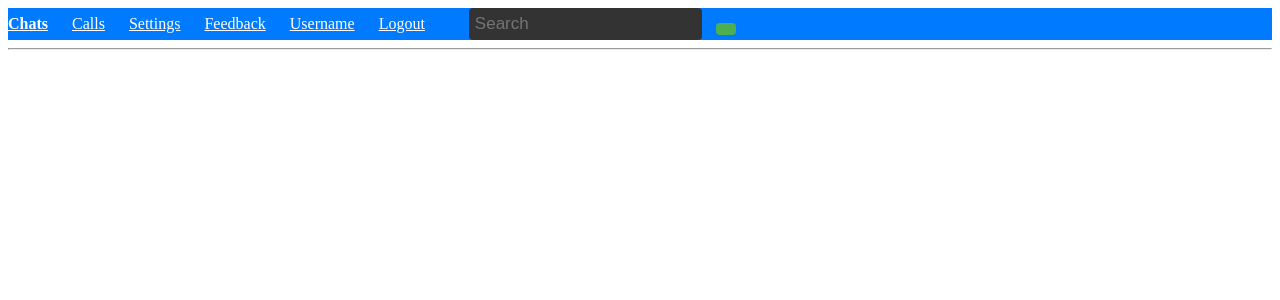
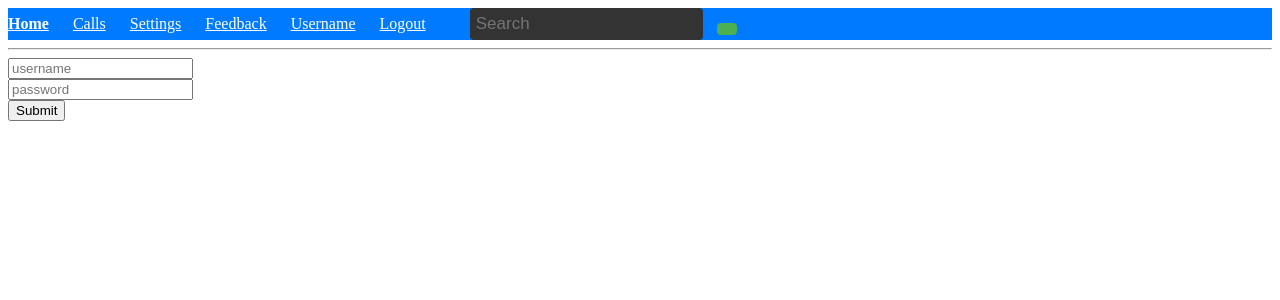
Before and after one commit to brightbunhu/Chatapp, a Django app: page / in a window 1280 px wide. Shown: the top 300 px of the page. Run offline with Django 5.2, Linux system fonts and the light colour scheme; the visitor is signed in with stand-in values (Sample User, id 1); data that the repository does not hold is empty.

Commit message:
Login, logout sorted

```diff
--- a/chat/capp/urls.py
+++ b/chat/capp/urls.py
@@ -2,13 +2,15 @@ from django.urls import path
 from . import views
 
 urlpatterns =[
-    path('', views.home, name='home'),
+    path('home/', views.home, name='home'),
     path('inbox/', views.inbox, name='inbox'),
-    path('chats/', views.inbox, name='chats'),
+    #path('chats/', views.inbox, name='chats'),
     path('calls/', views.call, name='calls'),
     path('feedback/', views.feedback, name='feedback'),
     path('profile/', views.profile, name='profile'),
     path('settings/', views.settings, name='settings'),
     path('kall/', views.kall, name='kall'),
     path('register/', views.register, name='register'),
+    path('', views.login, name='login'),
+    path('logout/', views.login, name='logout'),
 ]
--- a/chat/capp/views.py
+++ b/chat/capp/views.py
@@ -54,8 +54,30 @@ def register(request):
 
         else:
             messages.info(request, "PAssword didnt match ")
-        return redirect('home')
+        return redirect('login')
 
 
     else:
         return render(request, 'register.html')
+
+
+def login(request):
+    if request.method == "POST":
+        username = request.POST["username"]
+        password = request.POST["password"]
+        user = auth.authenticate(username=username, password=password)
+        if user is not None:
+            auth.login(request, user)
+            return redirect('home')
+        else:
+            messages.info(request, "Invalid Credentials")
+            return redirect('login')
+    else:
+        return render(request, 'login.html')
+
+
+
+
+def logout(request):
+    auth.logout(request)
+    return redirect('/')
--- a/chat/templates/inbox.html
+++ b/chat/templates/inbox.html
@@ -26,7 +26,7 @@
                 <a class="nav-link" href="/block/" style="color: #fff;">Block</a>
             </li>
             <li class="nav-item">
-              <a class="nav-link" href="/" style="color: #fff;">Home</a>
+              <a class="nav-link" href="/home/" style="color: #fff;">Home</a>
             </li>
 
           </ul>
--- /dev/null
+++ b/chat/templates/login.html
@@ -0,0 +1,14 @@
+{%  include "navbar.html" %}
+{% block content %}
+<form action"login" method="Post">
+    {% csrf_token %}
+
+ <input type="text"  name="username" placeholder="username"><br>
+ <input type="text"  name="password" placeholder="password"><br>
+
+ <input type="submit">
+</form>
+{% for message in  messages%}
+ <h1 color="red">Error: {{message}}</h1>
+{% endfor %}
+{% endblock  %}
--- a/chat/templates/navbar.html
+++ b/chat/templates/navbar.html
@@ -21,12 +21,18 @@
     <nav class="navbar bg-dark border-bottom border-body" data-bs-theme="dark">
         <div class="container-fluid">
           <div class="navbar-nav">
-            <a class="nav-link active" href="/chats/" style="color: #fff; font-weight: bold; margin-right: 20px;">Chats</a>
+            {% if user.is_authenticated %}
+            <a class="nav-link active" href="/home/" style="color: #fff; font-weight: bold; margin-right: 20px;">Home</a>
             <a class="nav-link" href="/calls/" style="color: #fff; margin-right: 20px;">Calls</a>
             <a class="nav-link" href="/settings/" style="color: #fff; margin-right: 20px;">Settings</a>
             <a class="nav-link" href="/feedback/" style="color: #fff; margin-right: 20px;">Feedback</a>
             <a class="nav-link" href="#" style="color: #fff; margin-right: 20px;">Username</a>
             <a class="nav-link" href="/logout/" style="color: #fff; margin-right: 20px;">Logout</a>
+            {% else %}
+              <a class="nav-link" href="/register/" style="color: #fff; margin-right: 20px;">Register</a>
+              <a class="nav-link" href="/login/" style="color: #fff; margin-right: 20px;">LOgin</a>
+            {% endif %}
+
             <form action="#" style="display: inline-block; margin-left: 20px;">
               <input type="text" placeholder="Search" name="search" style="padding: 6px; margin-right: 10px; border: none; font-size: 17px; border-radius: 4px; background-color: #333; color: #fff;">
               <button style="padding: 6px 10px; background: #4CAF50; color: #fff; border: none; cursor: pointer; border-radius: 4px;">
```
